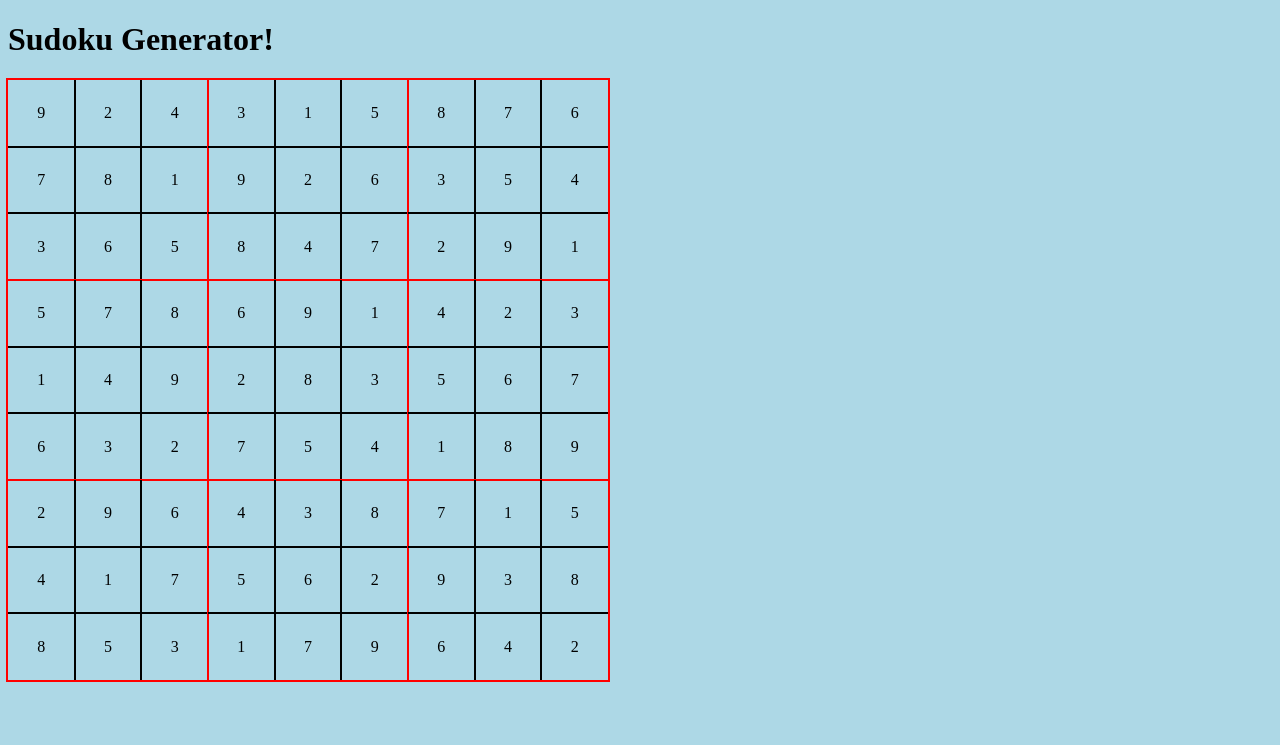
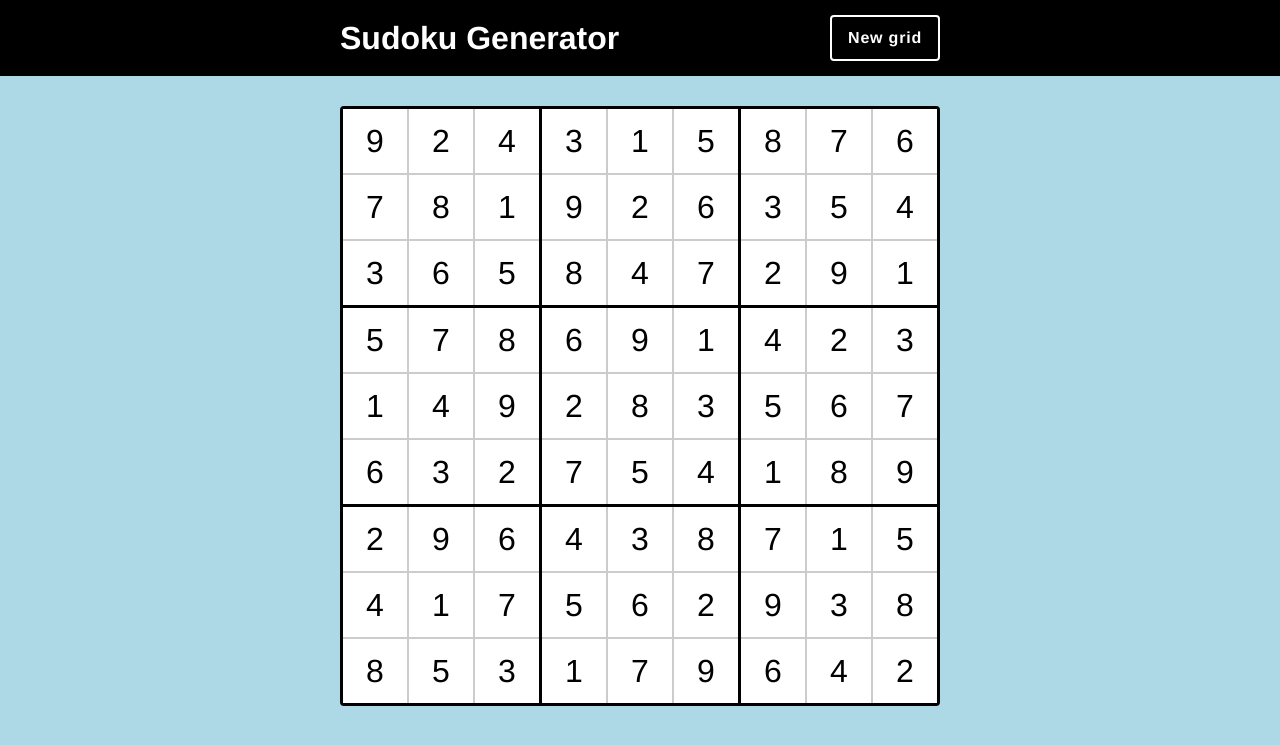
Before and after one commit to sevignator/sudoku-generator, a Flask app: page / in a window 1280 px wide. Shown: the top 745 px of the page. Run offline with Flask 3, Linux system fonts and the light colour scheme.

Commit message:
Improve overall layout

```diff
--- a/server.py
+++ b/server.py
@@ -2,32 +2,41 @@ from flask import Flask, render_template
 from app.classes.sudoku_grid import SudokuGrid
 
 app = Flask(__name__)
-sudoku_grid = SudokuGrid(3, 3)
-grid_css = f"""
-<style>
-    .sudoku-grid {{
-        display: grid;
-        grid-template-columns: repeat({sudoku_grid.get_clusters_per_row()}, 1fr);
-        max-width: 600px;
-        aspect-ratio: 1;
-        outline: solid 2px red;
-    }}
-    .sudoku-cluster {{
-        display: grid;
-        grid-template-columns: repeat({sudoku_grid.get_cluster_size()}, 1fr);
-        outline: solid 1px red;
-    }}
-    .sudoku-cell {{
-        display: grid;
-        place-items: center;
-        outline: solid 1px;
-    }}
-</style>
-"""
+
+def generate_grid_css(clusters_per_row, cluster_size):
+    return f"""
+        <style>
+            .sudoku-grid {{
+                display: grid;
+                grid-template-columns: repeat({clusters_per_row}, 1fr);
+                gap: 3px;
+                aspect-ratio: 1;
+                margin-block: 30px;
+                background-color: #000;
+                border: solid 3px #000;
+                border-radius: 4px;
+            }}
+            .sudoku-cluster {{
+                display: grid;
+                grid-template-columns: repeat({cluster_size}, 1fr);
+                gap: 2px;
+                background-color: #ccc;
+            }}
+            .sudoku-cell {{
+                display: grid;
+                place-items: center;
+                background-color: #fff;
+                font-size: 2rem;
+            }}
+        </style>
+    """
 
 
 @app.route("/")
 def render_grid():
+    sudoku_grid = SudokuGrid(3, 3)
+    grid_css = generate_grid_css(sudoku_grid.get_clusters_per_row(), sudoku_grid.get_cluster_size())
+
     return render_template(
         "base.html",
         grid = sudoku_grid.get_grid(),
--- a/static/style.css
+++ b/static/style.css
@@ -1,3 +1,56 @@
+*,
+*::before,
+*::after {
+  box-sizing: border-box;
+  font-family: inherit;
+}
+
 html {
+  margin: 0;
   background-color: lightblue;
+  font-family: Helvetica, Arial, sans-serif;
 }
+
+body {
+  margin: 0;
+}
+
+button {
+  padding: 0.75em 1em;
+  background-color: transparent;
+  border: solid 2px #fff;
+  border-radius: 4px;
+  font-size: inherit;
+  font-weight: 700;
+  letter-spacing: 0.05em;
+  color: #fff;
+  cursor: pointer;
+  transition: background-color 150ms;
+
+  &:hover {
+    background-color: #333;
+  }
+}
+
+.container {
+  max-width: 600px;
+  margin-inline: auto;
+}
+
+.app-header {
+  display: flex;
+  background-color: black;
+  padding: 15px;
+
+  & .header-container {
+    display: flex;
+    justify-content: space-between;
+    align-items: center;
+    width: 100%;
+  }
+}
+
+.app-title {
+  margin: 0;
+  color: #fff;
+}
--- a/templates/base.html
+++ b/templates/base.html
@@ -11,8 +11,15 @@
 </head>
 
 <body>
-  <h1>Sudoku Generator!</h1>
+  <header class="app-header">
+    <div class="container header-container">
+      <h1 class="app-title">Sudoku Generator</h1>
+      <button onclick="location.reload()">New grid</button>
+    </div>
+  </header>
 
+  <main>
+    <div class="container">
       <div class="sudoku-grid">
 
         {% for cluster in grid %}
@@ -28,6 +35,8 @@
         {% endfor %}
 
       </div>
+    </div>
+  </main>
 </body>
 
 </html>
```
Lines whose indentation alone changed are shown as unchanged.
